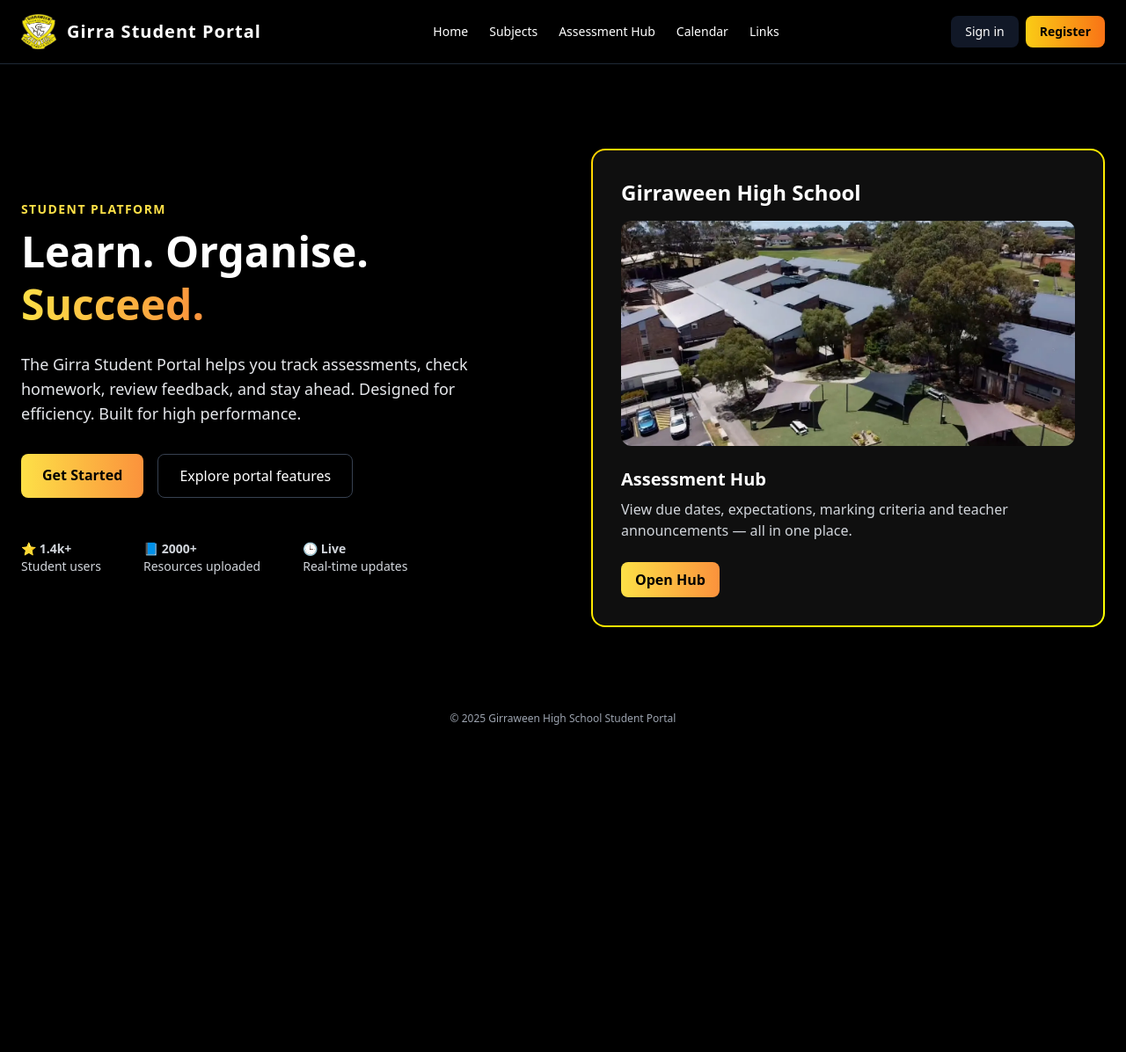
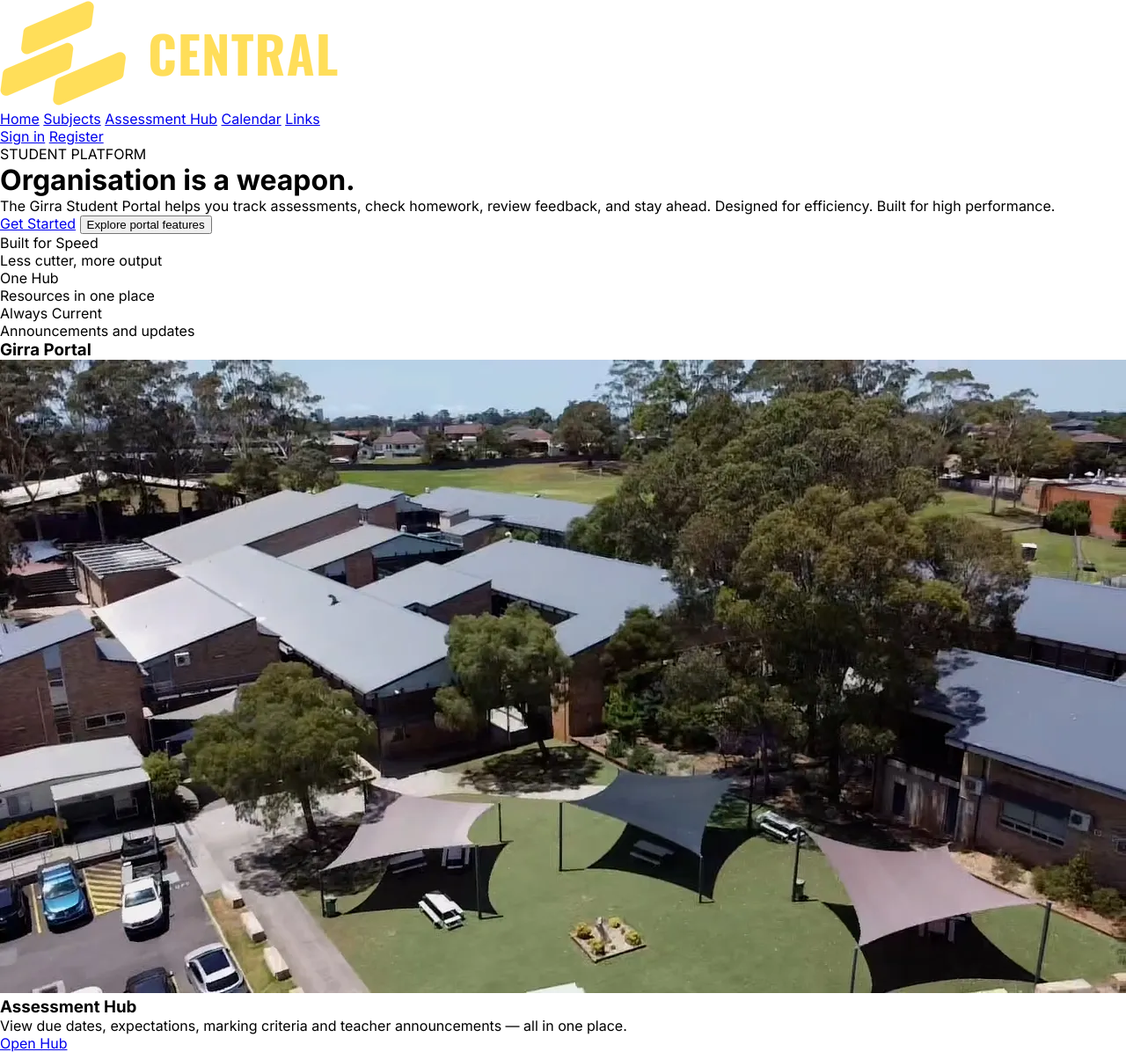
Before and after one commit to sounth-coder/SE12_CENTRAL_SP, a Flask app: page / in a window 1280 px wide. Shown: the whole page at 88% size. Before the commit the page ends 824 px from the top, so only its background shows below. Run offline with Flask 3, Linux system fonts and the light colour scheme; some libraries are stand-ins or nearby versions.

Commit message:
New Index Page
New Index Page

```diff
--- a/templates/index.html
+++ b/templates/index.html
@@ -1,149 +1,122 @@
 <!DOCTYPE html>
 <html lang="en">
 <head>
-  <meta charset="UTF-8" />
-  <meta name="viewport" content="width=device-width, initial-scale=1.0" />
-  <title>Girra Student Portal</title>
+    <meta charset="UTF-8">
+    <meta name="viewport" content="width=device-width, initial-scale=1.0">
+    <title>Girraween Student Portal</title>
+    <link rel="stylesheet" href="{{ url_for('static', filename='styles/global.css') }}">
+    <link rel="stylesheet" href="{{ url_for('static', filename='styles/index.css') }}">
+</head>
+<body>
+    <div class="scan-line"></div>
 
-  <!-- TAILWIND -->
-  <script src="https://cdn.tailwindcss.com"></script>
 
-  <style>
-    body {
-      background-color: #000000;
-      background-size: cover;
-      background-position: center;
-      background-repeat: no-repeat;
-      background-attachment: fixed;
-    }
+    <div class="grid-background"></div>
 
-    /* NEON OUTLINE BOXES - SIMILAR TO FRAMES PWA - MIGRATE TO A SEPERATE CSS - ORGANIZE FILES IN NEXT VERSION*/
-    .neon-box {
-      border-radius: 1rem;
-      border: 2px solid transparent;
-      background: linear-gradient(#0f0f0f, #0f0f0f) padding-box,
-                  linear-gradient(135deg, #ffd500, #fbff00) border-box;
-      backdrop-filter: blur(6px);
-    }
-
-    .nav-glass {
-      background: rgba(0,0,0,0.6);
-      backdrop-filter: blur(8px);
-    }
-  </style>
-</head>
-
-<body class="text-white">
-
-  <!-- NAV -->
-  <nav class="nav-glass border-b border-gray-800 sticky top-0 z-30">
-    <div class="max-w-7xl mx-auto px-6 py-4 flex items-center justify-between">
-      <div class="flex items-center gap-3">
-        <img src="../static/assets/images/GirraExc/girraween_logo.png" class="w-10 h-10 rounded-lg">
-        <h1 class="text-xl font-semibold tracking-wider">Girra Student Portal</h1>
+    <!-- HEADER -->
+    <header class="header">
+        <div class="container-wide">
+            <div class="header-content">
+                <!-- LOGO SECTION -->
+                <div class="logo-section">
+                    <img
+                        src="{{ url_for('static', filename='assets/images/GirraExc/company_logo.png') }}"
+                        alt="CENTRAL Logo"
+                        class="sidebar-logo-img"
+                    />
                 </div>
 
-      <div class="hidden md:flex gap-6 text-sm">
-        <a href="#" class="hover:text-yellow-300">Home</a>
-        <a href="#" class="hover:text-yellow-300">Subjects</a>
-        <a href="#" class="hover:text-yellow-300">Assessment Hub</a>
-        <a href="#" class="hover:text-yellow-300">Calendar</a>
-        <a href="#" class="hover:text-yellow-300">Links</a>
+
+                <!-- NAV BAR -->
+                <nav class="nav-links">
+                    <a href="#home">Home</a>
+                    <a href="#subjects">Subjects</a>
+                    <a href="#assessment">Assessment Hub</a>
+                    <a href="#calendar">Calendar</a>
+                    <a href="#links">Links</a>
+                </nav>
+
+                <!-- AUTH BUTTONS -->
+                <div class="auth-buttons">
+                    <a href="/login" class="btn-text">Sign in</a>
+                    <a href="/login" class="btn-register">Register</a>
+                </div>
+            </div>
+        </div>
+    </header>
+
+    <!-- MAIN -->
+    <main class="main-section">
+        <div class="container-wide">
+            <div class="content-grid">
+                <!-- LEFT -->
+                <div class="left-column">
+                    <div class="hero-content">
+                        <div class="hero-subtitle">STUDENT PLATFORM</div>
+                        <h1 class="hero-title">
+                            Organisation is a <span class="highlight">weapon.</span>
+                        </h1>
+                        <p class="hero-description">
+                            The Girra Student Portal helps you track assessments, check homework,
+                            review feedback, and stay ahead. Designed for efficiency. Built for high performance.
+                        </p>
+
+                        <div class="hero-actions">
+                            <a href="/login" class="btn-primary btn-large">Get Started</a>
+                            <button class="btn-secondary btn-large">Explore portal features</button>
                         </div>
 
-      <div class="flex gap-2">
-        <a href="/login"
-          class="px-4 py-2 rounded-lg bg-gray-900 hover:bg-gray-700 text-sm">
-          Sign in
-        </a>
-        <a href="signup.html"
-          class="px-4 py-2 rounded-lg text-sm bg-gradient-to-r from-yellow-400 to-orange-500 hover:from-yellow-500 hover:to-orange-600 text-black font-semibold">
-          Register
-        </a>
+                        <!-- FIND ICONS -->
+                        <div class="stats-section">
+                            <div class="stat-item">
+                                <div class="stat-icon"></div>
+                                <div>
+                                    <div class="stat-value">Built for Speed</div>
+                                    <div class="stat-label">Less cutter, more output</div>
                                 </div>
                             </div>
-  </nav>
-
-
-  <!-- HERO -->
-  <section class="max-w-7xl mx-auto px-6 py-24 grid md:grid-cols-2 gap-16 items-center">
-
-    <!-- LEFT SIDE HOOK -->
+                            <div class="stat-item">
+                                <div class="stat-icon"></div>
                                 <div>
-      <p class="tracking-widest text-yellow-300 mb-2 text-sm font-semibold" data-text = "STUDENT PLATFORM">
-        STUDENT PLATFORM
-      </p>
-
-      <h1 class="text-5xl font-bold leading-tight mb-6">
-        Learn.
-        Organise.
-        <span class="bg-gradient-to-r from-yellow-300 to-orange-400 bg-clip-text text-transparent">
-          Succeed.
-        </span>
-      </h1>
-
-
-      <p class="text-gray-200 text-lg mb-8 max-w-lg">
-        The Girra Student Portal helps you track assessments,
-        check homework, review feedback, and stay ahead.
-        Designed for efficiency. Built for high performance.
-      </p>
-
-      <div class="flex flex-wrap gap-4">
-        <a href="/login"
-          class="px-6 py-3 rounded-lg bg-gradient-to-r from-yellow-300 to-orange-400 text-black font-semibold hover:opacity-90">
-          Get Started
-        </a>
-
-        <a href="browse.html"
-          class="px-6 py-3 rounded-lg border border-gray-700 bg-black/40 backdrop-blur hover:bg-black/60">
-          Explore portal features
-        </a>
+                                    <div class="stat-value">One Hub</div>
+                                    <div class="stat-label">Resources in one place</div>
                                 </div>
-
-      <div class="mt-12 flex gap-12 text-sm text-gray-300">
+                            </div>
+                            <div class="stat-item">
+                                <div class="stat-icon"></div>
                                 <div>
-          ⭐ <span class="font-bold">1.4k+</span><br />
-          Student users
+                                    <div class="stat-value">Always Current</div>
+                                    <div class="stat-label">Announcements and updates</div>
                                 </div>
-
-        <div>
-          📘 <span class="font-bold">2000+</span><br />
-          Resources uploaded
                             </div>
-
-        <div>
-          🕒 <span class="font-bold">Live</span><br />
-          Real-time updates
                         </div>
                     </div>
                 </div>
 
-    <!-- RIGHT SIDE PANEL - ATTENTION SEEK -->
-    <div class="neon-box p-8">
-      <h2 class="text-2xl font-semibold mb-4">Girraween High School</h2>
-
-      <div class="rounded-xl overflow-hidden mb-6">
-        <img src="../static/assets/images/GirraExc/Girraween_Drone.webp" class="w-full h-64 object-cover">
+                <!-- RIGHT COLUMN -->
+                <div class="right-column">
+                    <!-- SCHOOL CARD -->
+                    <div class="info-card">
+                        <h3 class="card-title">Girra Portal</h3>
+                        <div class="card-image">
+                            <img src="../static/assets/images/GirraExc/Girraween_Drone.webp" alt="Girraween High School">
+                        </div>
                     </div>
 
-      <h3 class="text-xl font-semibold mb-2">Assessment Hub</h3>
-      <p class="text-gray-300 mb-4">
-        View due dates, expectations, marking criteria and teacher announcements
-        — all in one place.
+                    <!-- ASSESSMENT HUB -->
+                    <div class="info-card">
+                        <h3 class="card-title">Assessment Hub</h3>
+                        <p class="card-description">
+                            View due dates, expectations, marking criteria and teacher
+                            announcements — all in one place.
                         </p>
+                        <a href="/login" class="btn-card">Open Hub</a>
+                    </div>
+                </div>
+            </div>
+        </div>
+    </main>
 
-      <a href="/home"
-        class="inline-block mt-2 px-4 py-2 rounded-lg bg-gradient-to-r from-yellow-300 to-orange-400 text-black font-semibold hover:opacity-90">
-        Open Hub
-      </a>
-    </div>
-  </section>
-
-  <footer class="text-center text-xs text-gray-400 pb-10">
-    © 2025 Girraween High School Student Portal
-  </footer>
-
+    <script src="{{ url_for('static', filename='scripts/main.js') }}"></script>
 </body>
-
 </html>
```
Lines whose indentation alone changed are shown as unchanged.
